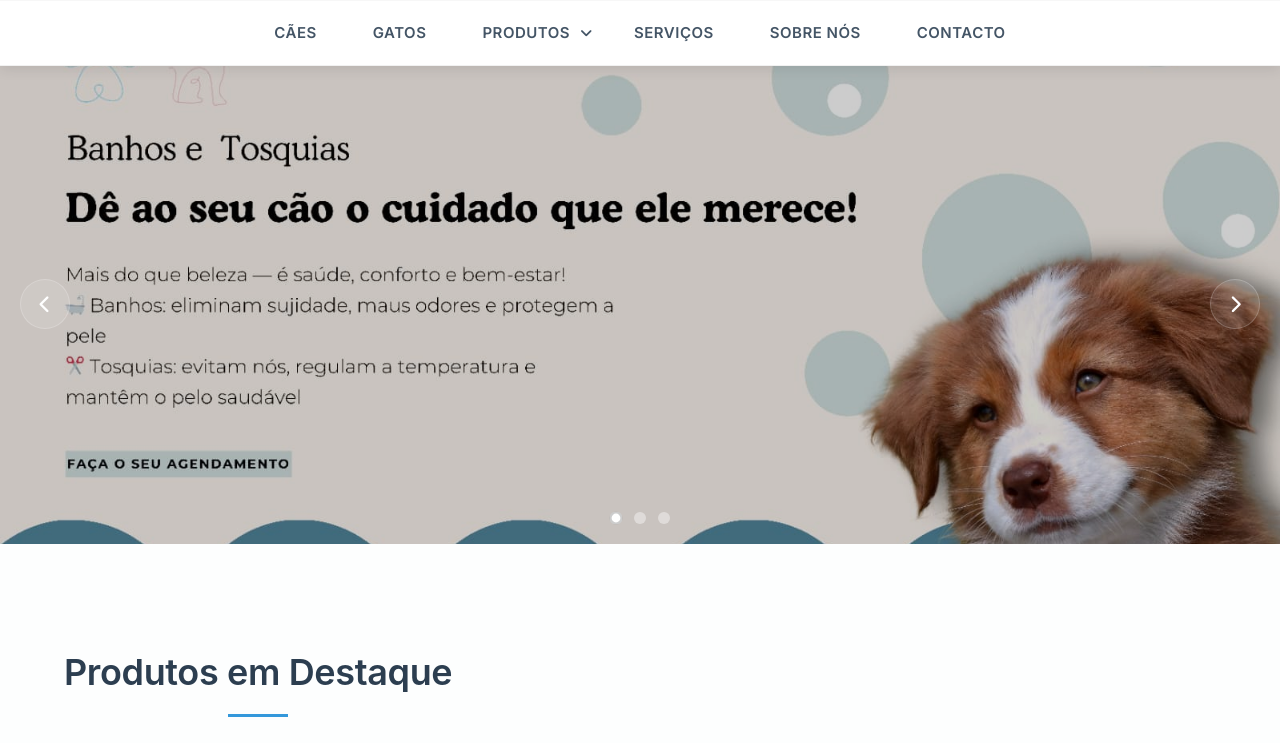
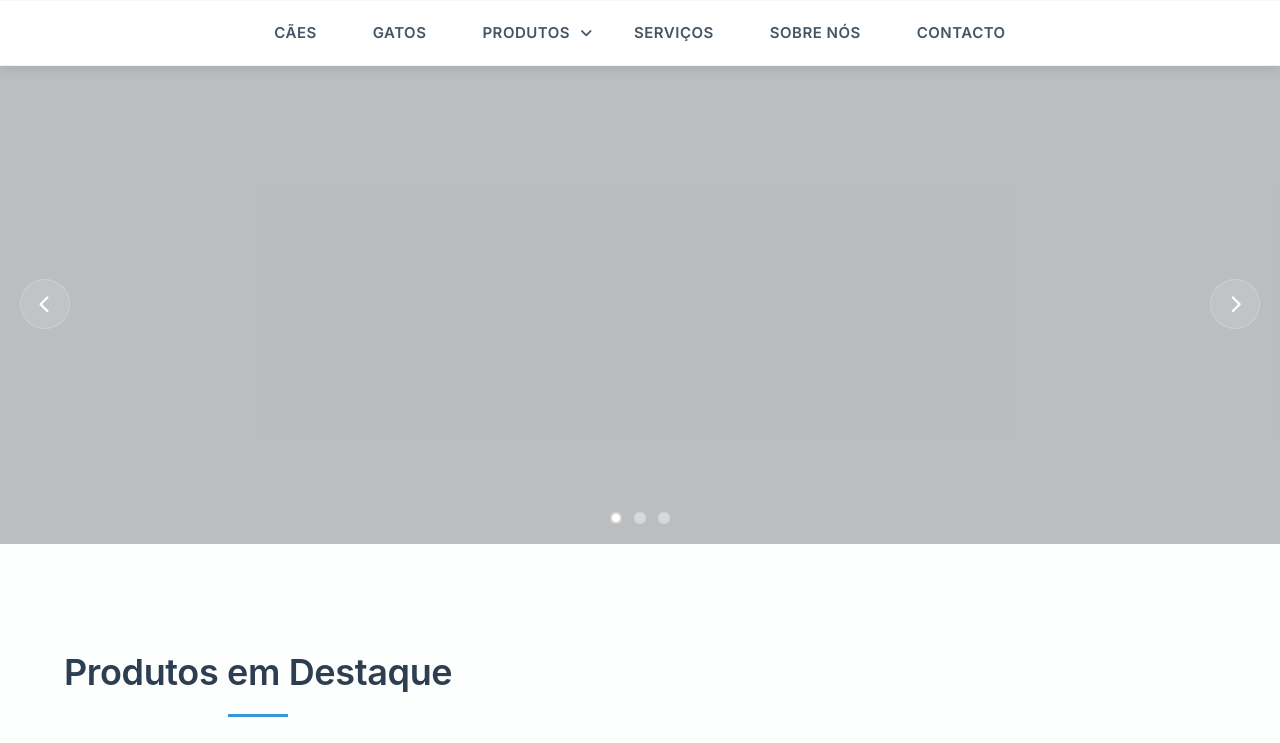
Before and after one commit to hbs09/pet-repet, a PHP site: page / in a window 1280 px wide. Shown: the part 70-813 px from the top of the page. Run offline with PHP 8.4, Linux system fonts and the light colour scheme; data comes from the database, SQL or seed files in the repository.

Commit message:
Versão 0.0.2

```diff
--- a/index.php
+++ b/index.php
@@ -42,13 +42,13 @@ include 'templates/header.php';
     <section class="hero-carousel">
         <div class="carousel-inner">
             <!-- Slide 1 -->
-            <div class="carousel-slide active" style="background-image:url(./media/index/hero1.jpg);">
+            <div class="carousel-slide active" style="background-image:url();">
             </div>
             <!-- Slide 2 -->
-            <div class="carousel-slide" style="background-image:url(./media/index/hero2.jpg);">
+            <div class="carousel-slide" style="background-image:url();">
             </div>
             <!-- Slide 3 -->
-            <div class="carousel-slide" style="background-image:url(../media/index/hero-wallpaper-3.jpg);">
+            <div class="carousel-slide" style="background-image:url();">
             </div>
         </div>
         <button class="carousel-control prev"><i class="fas fa-chevron-left"></i></button>
--- a/scr/style.css
+++ b/scr/style.css
@@ -1318,10 +1318,18 @@ body {
     z-index: 1;
 }
 
-.auth-panel-promo .auth-logo {
+.auth-panel-promo a.auth-logo {
     font-size: 2.5rem;
     font-weight: 700;
     margin-bottom: 20px;
+    color: #ffffff !important;
+    text-decoration: none !important;
+    display: inline-block;
+}
+
+.auth-panel-promo a.auth-logo:hover {
+    color: #ffffff !important;
+    text-decoration: none !important;
 }
 
 .auth-panel-promo .auth-title {
```
